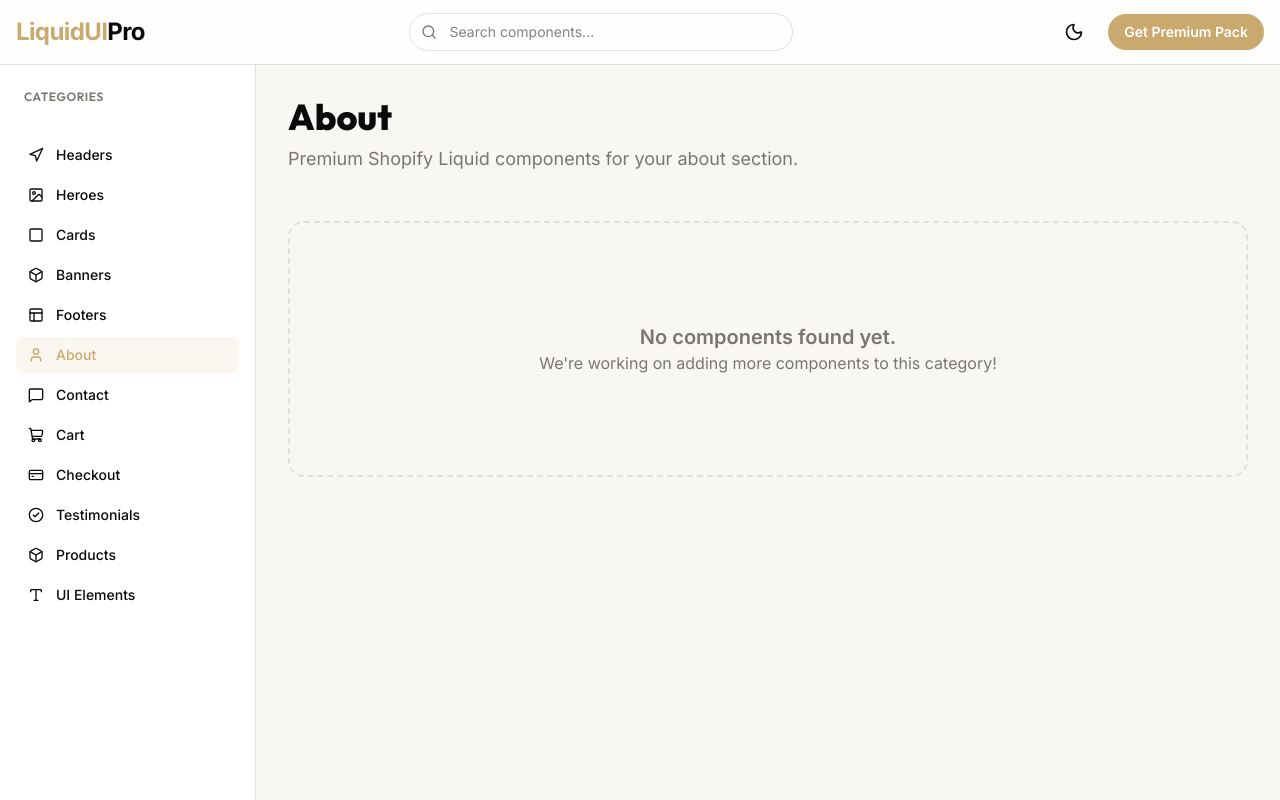
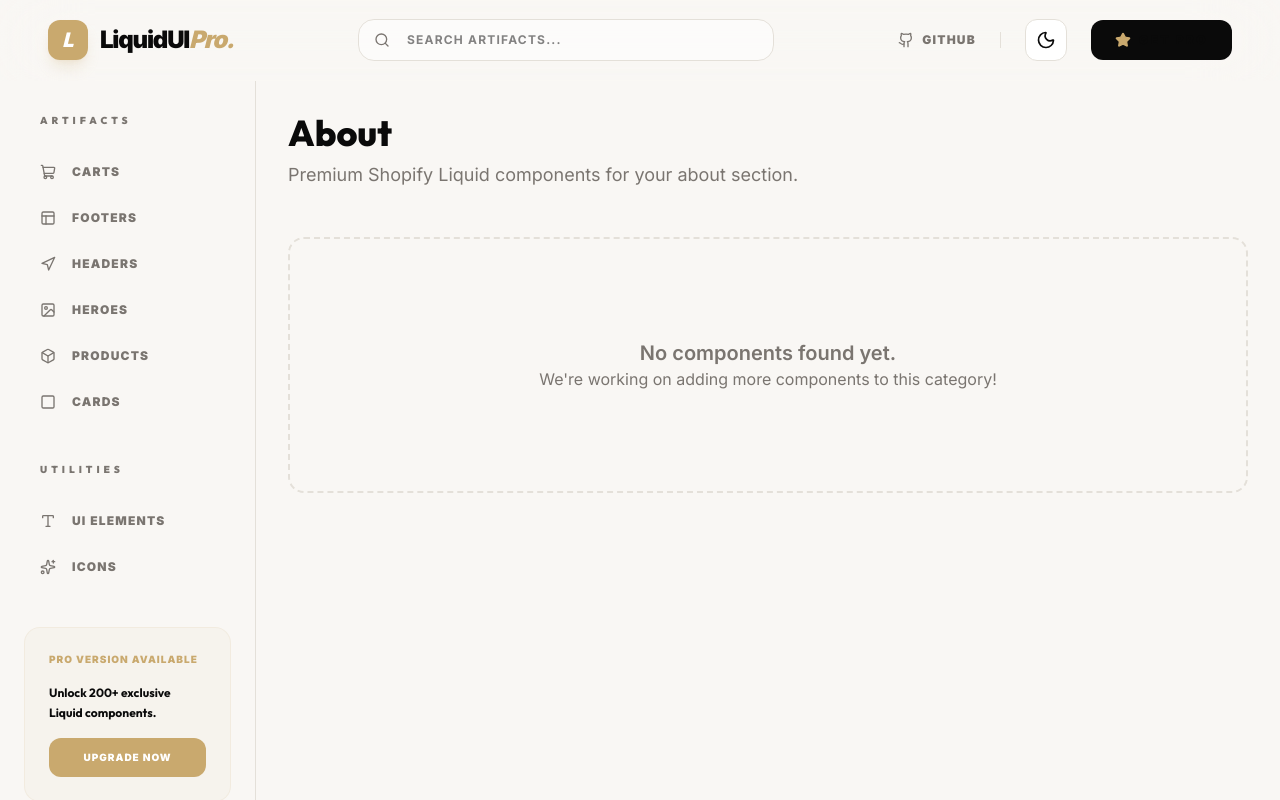
Before and after one commit to zeeshan912989/LiquidUIPro, a Next.js app: page /components/about in a window 1280 px wide. Built offline with nearby package versions, Linux system fonts and the light colour scheme.

Commit message:
Complete UI overhaul: Premium landing page, glassmorphic navigation, and refined component artifacts

```diff
--- a/app/page.tsx
+++ b/app/page.tsx
@@ -2,83 +2,164 @@ import Navbar from '@/components/ui/Navbar'
 import Sidebar from '@/components/ui/Sidebar'
 import ComponentCard from '@/components/ui/ComponentCard'
 import { components } from '@/lib/components'
-import { ArrowRight, Sparkles, Code, Zap } from 'lucide-react'
+import { ArrowRight, Sparkles, Code, Zap, ShoppingCart, Layout, Monitor, MousePointer2 } from 'lucide-react'
 
 export default function Home() {
+  const featuredComponents = components.slice(0, 6);
+  const categories = [
+    { name: 'Carts', count: 20, icon: ShoppingCart, color: 'bg-blue-500' },
+    { name: 'Footers', count: 20, icon: Layout, color: 'bg-purple-500' },
+    { name: 'Headers', count: 15, icon: Monitor, color: 'bg-emerald-500' },
+    { name: 'Product Pages', count: 12, icon: MousePointer2, color: 'bg-orange-500' },
+  ];
+
   return (
-    <div className="min-h-screen bg-bg">
+    <div className="min-h-screen bg-bg selection:bg-accent selection:text-white">
       <Navbar />
       <div className="flex">
         <Sidebar />
         <main className="flex-1 lg:pl-64">
-          <div className="container mx-auto px-4 py-8 md:px-8">
+          <div className="container mx-auto px-4 py-12 md:px-12 md:py-20">
+
             {/* Hero Section */}
-            <section className="relative mb-16 overflow-hidden rounded-3xl bg-accent px-8 py-16 text-white shadow-xl">
-              <div className="absolute right-0 top-0 -mr-20 -mt-20 h-64 w-64 rounded-full bg-white/10 blur-3xl" />
-              <div className="absolute bottom-0 left-0 -ml-20 -mb-20 h-64 w-64 rounded-full bg-accent-dark/30 blur-3xl" />
+            <section className="relative mb-24 overflow-hidden rounded-[2.5rem] bg-[#0f172a] px-8 py-24 text-white shadow-2xl md:px-16">
+              {/* Mesh Gradient Background */}
+              <div className="absolute inset-0 z-0 opacity-40">
+                <div className="absolute -left-1/4 -top-1/4 h-[800px] w-[800px] animate-pulse rounded-full bg-accent/20 blur-[120px]" />
+                <div className="absolute -right-1/4 bottom-0 h-[600px] w-[600px] animate-pulse rounded-full bg-blue-600/20 blur-[100px] delay-1000" />
+              </div>
 
-              <div className="relative z-10 max-w-2xl">
-                <div className="mb-4 inline-flex items-center gap-2 rounded-full bg-white/20 px-3 py-1 text-sm font-medium backdrop-blur-md">
-                  <Sparkles className="h-4 w-4" />
-                  <span>100+ Shopify Components</span>
+              <div className="relative z-10 grid gap-12 lg:grid-cols-2 lg:items-center">
+                <div>
+                  <div className="mb-6 inline-flex items-center gap-2 rounded-full border border-white/10 bg-white/5 px-4 py-1.5 text-xs font-bold uppercase tracking-widest backdrop-blur-md">
+                    <Sparkles className="h-4 w-4 text-accent" />
+                    <span className="text-accent">New: 20 Premium Cart Variants</span>
                   </div>
-                <h1 className="mb-6 text-4xl font-extrabold tracking-tight md:text-6xl">
-                  Build Shopify Stores <br />
-                  <span className="text-white/80">Faster Than Ever.</span>
+                  <h1 className="mb-8 text-5xl font-black leading-[1.1] tracking-tighter md:text-7xl lg:text-8xl">
+                    Elevate Your <br />
+                    <span className="bg-gradient-to-r from-white via-white to-white/50 bg-clip-text text-transparent">Shopify Store.</span>
                   </h1>
-                <p className="mb-8 text-lg text-white/90 md:text-xl">
-                  A curated library of premium Shopify Liquid components.
-                  Live preview, copy code, and deploy in seconds. Free forever.
+                  <p className="mb-10 max-w-lg text-lg leading-relaxed text-slate-400 md:text-xl">
+                    A curated collection of high-fidelity, production-ready Liquid components.
+                    Copy-paste premium designs directly into your theme.
                   </p>
                   <div className="flex flex-wrap gap-4">
-                  <button className="flex items-center gap-2 rounded-xl bg-white px-6 py-3 font-bold text-accent transition-transform hover:scale-105">
-                    Browse All Components
+                    <button className="flex items-center gap-3 rounded-2xl bg-accent px-8 py-4 font-black uppercase tracking-widest text-white shadow-xl shadow-accent/20 transition-all hover:scale-105 active:scale-95">
+                      Explore Library
                       <ArrowRight className="h-5 w-5" />
                     </button>
-                  <button className="flex items-center gap-2 rounded-xl border border-white/30 bg-white/10 px-6 py-3 font-bold text-white backdrop-blur-md transition-colors hover:bg-white/20">
-                    <Zap className="h-5 w-5" />
-                    Get Premium Pack
+                    <button className="group flex items-center gap-3 rounded-2xl border border-white/10 bg-white/5 px-8 py-4 font-black uppercase tracking-widest text-white backdrop-blur-md transition-all hover:bg-white/10">
+                      <Zap className="h-5 w-5 text-accent group-hover:animate-pulse" />
+                      Get Pro Access
                     </button>
+                  </div>
+                </div>
+
+                {/* Hero Visual */}
+                <div className="hidden lg:block">
+                  <div className="relative">
+                    <div className="absolute -inset-1 rounded-[2rem] bg-gradient-to-r from-accent to-blue-500 opacity-20 blur-2xl" />
+                    <div className="relative rounded-[2rem] border border-white/10 bg-white/5 p-4 backdrop-blur-xl">
+                      <div className="grid grid-cols-2 gap-4">
+                        {[...Array(4)].map((_, i) => (
+                          <div key={i} className="aspect-video overflow-hidden rounded-xl bg-slate-800/50 p-2">
+                             <div className="h-full w-full rounded-lg bg-slate-700/30" />
+                          </div>
+                        ))}
+                      </div>
+                    </div>
+                    {/* Floating Badge */}
+                    <div className="absolute -right-8 -top-8 animate-bounce duration-[3000ms]">
+                       <div className="rounded-2xl bg-accent p-6 shadow-2xl">
+                          <Code className="h-8 w-8 text-white" />
+                       </div>
+                    </div>
+                  </div>
                 </div>
               </div>
             </section>
 
-            {/* Features */}
-            <div className="mb-16 grid gap-8 md:grid-cols-3">
-              {[
-                { title: 'Live Preview', desc: 'See how components look on different devices instantly.', icon: Sparkles },
-                { title: 'One-Click Copy', desc: 'Copy production-ready Liquid and CSS with a single click.', icon: Code },
-                { title: 'Mobile First', desc: 'Every component is tested and optimized for mobile shoppers.', icon: Zap },
-              ].map((feature, i) => (
-                <div key={i} className="rounded-2xl border border-border-custom bg-bg-card p-6 shadow-sm">
-                  <div className="mb-4 flex h-12 w-12 items-center justify-center rounded-xl bg-accent/10 text-accent">
-                    <feature.icon className="h-6 w-6" />
+            {/* Quick Stats / Category Pill Marquee */}
+            <div className="mb-24 flex flex-wrap justify-center gap-6 md:gap-12">
+               {categories.map((cat, i) => (
+                 <div key={i} className="group flex cursor-pointer items-center gap-4 rounded-3xl border border-border-custom bg-bg-card p-4 px-8 shadow-sm transition-all hover:-translate-y-1 hover:shadow-md">
+                    <div className={cn("flex h-12 w-12 items-center justify-center rounded-2xl text-white shadow-lg", cat.color)}>
+                       <cat.icon className="h-6 w-6" />
                     </div>
-                  <h3 className="mb-2 text-xl font-bold text-text-custom">{feature.title}</h3>
-                  <p className="text-text-muted">{feature.desc}</p>
+                    <div>
+                       <h4 className="font-bold text-text-custom">{cat.name}</h4>
+                       <p className="text-[10px] font-black uppercase tracking-widest text-text-muted">{cat.count} Artifacts</p>
+                    </div>
                  </div>
                ))}
             </div>
 
-            {/* Featured Components */}
-            <section className="mb-16">
-              <div className="mb-8 flex items-center justify-between">
-                <h2 className="text-3xl font-extrabold text-text-custom">Featured Components</h2>
-                <button className="text-sm font-semibold text-accent hover:underline">View all</button>
+            {/* Main Components Grid */}
+            <section className="mb-24">
+              <div className="mb-12 flex flex-col justify-between gap-4 md:flex-row md:items-end">
+                <div>
+                  <h2 className="text-4xl font-black tracking-tighter text-text-custom md:text-5xl">Featured Artifacts.</h2>
+                  <p className="mt-4 text-text-muted">Our most popular high-conversion designs, ready for your theme.</p>
                 </div>
-              <div className="grid gap-6 md:grid-cols-2 xl:grid-cols-3">
-                {components.map((comp) => (
+                <button className="group flex items-center gap-2 rounded-xl border border-border-custom px-6 py-3 text-sm font-black uppercase tracking-widest text-text-custom transition-all hover:bg-text-custom hover:text-white">
+                  Browse All
+                  <ArrowRight className="h-4 w-4 group-hover:translate-x-1 transition-transform" />
+                </button>
+              </div>
+
+              <div className="grid gap-8 md:grid-cols-2 xl:grid-cols-3">
+                {featuredComponents.map((comp) => (
                   <ComponentCard key={comp.id} component={comp} />
-                ))}
-                {/* Placeholders for demo */}
-                {[1, 2].map((i) => (
-                  <div key={i} className="aspect-video animate-pulse rounded-xl bg-border-custom/20" />
                 ))}
               </div>
             </section>
+
+            {/* Value Props Section */}
+            <section className="grid gap-8 md:grid-cols-3">
+               {[
+                 {
+                   title: 'Liquid Optimized',
+                   desc: 'Every snippet is optimized for Shopify Online Store 2.0 with dynamic schemas.',
+                   icon: Code,
+                   accent: 'bg-emerald-500/10 text-emerald-600'
+                 },
+                 {
+                   title: 'Hyper Responsive',
+                   desc: 'Pixel-perfect rendering across mobile, tablet, and ultra-wide desktops.',
+                   icon: MousePointer2,
+                   accent: 'bg-blue-500/10 text-blue-600'
+                 },
+                 {
+                   title: 'Next-Gen Performance',
+                   desc: 'Zero-dependency CSS and lightweight SVGs ensure blazing fast page loads.',
+                   icon: Zap,
+                   accent: 'bg-accent/10 text-accent'
+                 },
+               ].map((prop, i) => (
+                 <div key={i} className="group rounded-[2rem] border border-border-custom bg-bg-card p-10 shadow-sm transition-all hover:border-accent/20">
+                    <div className={cn("mb-8 flex h-16 w-16 items-center justify-center rounded-[1.5rem] transition-transform group-hover:scale-110", prop.accent)}>
+                       <prop.icon className="h-8 w-8" />
                     </div>
+                    <h3 className="mb-4 text-2xl font-black tracking-tight text-text-custom">{prop.title}</h3>
+                    <p className="leading-relaxed text-text-muted">{prop.desc}</p>
+                 </div>
+               ))}
+            </section>
+
+          </div>
+
+          {/* Subtle Bottom Footer */}
+          <footer className="mt-20 border-t border-border-custom py-12 text-center">
+             <p className="text-[10px] font-black uppercase tracking-[0.4em] text-text-muted">
+                LiquidUI Pro &copy; 2026 // Built for the next generation of Shopify Merchants.
+             </p>
+          </footer>
         </main>
       </div>
     </div>
   )
 }
+
+function cn(...classes: string[]) {
+  return classes.filter(Boolean).join(' ')
+}
--- a/components/ui/Navbar.tsx
+++ b/components/ui/Navbar.tsx
@@ -1,7 +1,7 @@
 "use client"
 
 import Link from 'next/link'
-import { Search, Menu, Sun, Moon } from 'lucide-react'
+import { Search, Menu, Sun, Moon, Github, Star } from 'lucide-react'
 import { useTheme } from 'next-themes'
 import { useEffect, useState } from 'react'
 
@@ -12,40 +12,53 @@ export default function Navbar() {
   useEffect(() => setMounted(true), [])
 
   return (
-    <nav className="sticky top-0 z-50 w-full border-b border-border-custom bg-bg-card/80 backdrop-blur-md">
-      <div className="container mx-auto flex h-16 items-center justify-between px-4">
-        <div className="flex items-center gap-4">
+    <nav className="sticky top-0 z-[100] w-full border-b border-white/5 bg-bg/80 backdrop-blur-2xl">
+      <div className="container mx-auto flex h-20 items-center justify-between px-6 md:px-12">
+        <div className="flex items-center gap-6">
           <Menu className="h-6 w-6 lg:hidden" />
-          <Link href="/" className="flex items-center gap-2">
-            <span className="text-2xl font-bold tracking-tight text-accent">
-              LiquidUI<span className="text-text-custom">Pro</span>
+          <Link href="/" className="flex items-center gap-3">
+            <div className="flex h-10 w-10 items-center justify-center rounded-xl bg-accent text-white shadow-lg shadow-accent/20">
+               <span className="text-xl font-black italic">L</span>
+            </div>
+            <span className="text-2xl font-black tracking-tighter text-text-custom">
+              LiquidUI<span className="text-accent italic">Pro.</span>
             </span>
           </Link>
         </div>
 
-        <div className="hidden max-w-md flex-1 items-center gap-4 px-8 lg:flex">
-          <div className="relative w-full">
-            <Search className="absolute left-3 top-1/2 h-4 w-4 -translate-y-1/2 text-text-muted" />
+        <div className="hidden max-w-lg flex-1 items-center gap-4 px-12 lg:flex">
+          <div className="relative w-full group">
+            <Search className="absolute left-4 top-1/2 h-4 w-4 -translate-y-1/2 text-text-muted transition-colors group-focus-within:text-accent" />
             <input
               type="text"
-              placeholder="Search components..."
-              className="w-full rounded-full border border-border-custom bg-bg px-10 py-2 text-sm focus:outline-none focus:ring-2 focus:ring-accent/50"
+              placeholder="Search artifacts..."
+              className="w-full rounded-2xl border border-border-custom bg-bg-card/50 px-12 py-3 text-xs font-bold uppercase tracking-widest focus:outline-none focus:ring-2 focus:ring-accent/20 transition-all"
             />
           </div>
         </div>
 
-        <div className="flex items-center gap-4">
+        <div className="flex items-center gap-6">
+          <div className="hidden items-center gap-6 lg:flex">
+             <Link href="https://github.com/zeeshan912989/LiquidUIPro" className="flex items-center gap-2 text-xs font-black uppercase tracking-widest text-text-muted hover:text-text-custom transition-colors">
+                <Github className="h-4 w-4" />
+                <span>GitHub</span>
+             </Link>
+             <div className="h-4 w-px bg-border-custom" />
+          </div>
+
           <button
             onClick={() => setTheme(theme === 'dark' ? 'light' : 'dark')}
-            className="rounded-full p-2 hover:bg-bg"
+            className="rounded-xl border border-border-custom bg-bg-card p-2.5 text-text-custom transition-all hover:scale-110 active:scale-95"
           >
             {mounted && (theme === 'dark' ? <Sun className="h-5 w-5" /> : <Moon className="h-5 w-5" />)}
           </button>
+
           <Link
             href="/premium"
-            className="hidden rounded-full bg-accent px-4 py-2 text-sm font-semibold text-white transition-colors hover:bg-accent-dark md:block"
+            className="hidden items-center gap-2 rounded-xl bg-text-custom px-6 py-3 text-xs font-black uppercase tracking-[0.2em] text-bg transition-all hover:scale-105 hover:shadow-xl md:flex"
           >
-            Get Premium Pack
+            <Star className="h-4 w-4 fill-accent text-accent" />
+            Get Pro
           </Link>
         </div>
       </div>
--- a/components/ui/Sidebar.tsx
+++ b/components/ui/Sidebar.tsx
@@ -14,45 +14,45 @@ import {
   ShoppingCart,
   User,
   CheckCircle2,
-  Box
+  Box,
+  Sparkles
 } from 'lucide-react'
 
 const categories = [
+  { name: 'Carts', icon: ShoppingCart, slug: 'cart' },
+  { name: 'Footers', icon: Layout, slug: 'footers' },
   { name: 'Headers', icon: Navigation, slug: 'headers' },
   { name: 'Heroes', icon: ImageIcon, slug: 'heroes' },
+  { name: 'Products', icon: Box, slug: 'product' },
   { name: 'Cards', icon: Square, slug: 'cards' },
-  { name: 'Banners', icon: Box, slug: 'banners' },
-  { name: 'Footers', icon: Layout, slug: 'footers' },
-  { name: 'About', icon: User, slug: 'about' },
-  { name: 'Contact', icon: MessageSquare, slug: 'contact' },
-  { name: 'Cart', icon: ShoppingCart, slug: 'cart' },
-  { name: 'Checkout', icon: CreditCard, slug: 'checkout' },
-  { name: 'Testimonials', icon: CheckCircle2, slug: 'testimonials' },
-  { name: 'Products', icon: Box, slug: 'product' },
+]
+
+const utilities = [
   { name: 'UI Elements', icon: Type, slug: 'ui-elements' },
+  { name: 'Icons', icon: Sparkles, slug: 'icons' },
 ]
 
 export default function Sidebar() {
   const pathname = usePathname()
 
   return (
-    <aside className="fixed left-0 hidden h-[calc(100vh-4rem)] w-64 border-r border-border-custom bg-bg-card lg:block">
-      <div className="flex h-full flex-col overflow-y-auto px-4 py-6">
-        <div className="mb-8 px-2">
-          <h2 className="text-xs font-semibold uppercase tracking-wider text-text-muted">
-            Categories
+    <aside className="fixed left-0 hidden h-[calc(100vh-5rem)] w-64 bg-bg lg:block overflow-y-auto border-r border-border-custom pt-8">
+      <div className="flex h-full flex-col px-6">
+
+        <div className="mb-10">
+          <h2 className="mb-6 px-4 text-[10px] font-black uppercase tracking-[0.4em] text-text-muted">
+             Artifacts
           </h2>
-        </div>
-        <nav className="space-y-1">
+          <nav className="space-y-1.5">
             {categories.map((category) => (
               <Link
                 key={category.slug}
                 href={`/components/${category.slug}`}
                 className={cn(
-                "flex items-center gap-3 rounded-lg px-3 py-2 text-sm font-medium transition-colors",
+                  "flex items-center gap-4 rounded-xl px-4 py-3 text-xs font-black uppercase tracking-widest transition-all",
                   pathname === `/components/${category.slug}`
-                  ? "bg-accent/10 text-accent"
-                  : "text-text-custom hover:bg-bg"
+                    ? "bg-text-custom text-bg shadow-lg shadow-black/5"
+                    : "text-text-muted hover:bg-white hover:text-text-custom"
                 )}
               >
                 <category.icon className="h-4 w-4" />
@@ -61,6 +61,40 @@ export default function Sidebar() {
             ))}
           </nav>
         </div>
+
+        <div className="mb-10">
+          <h2 className="mb-6 px-4 text-[10px] font-black uppercase tracking-[0.4em] text-text-muted">
+             Utilities
+          </h2>
+          <nav className="space-y-1.5">
+            {utilities.map((category) => (
+              <Link
+                key={category.slug}
+                href={`/components/${category.slug}`}
+                className={cn(
+                  "flex items-center gap-4 rounded-xl px-4 py-3 text-xs font-black uppercase tracking-widest transition-all",
+                  pathname === `/components/${category.slug}`
+                    ? "bg-text-custom text-bg shadow-lg shadow-black/5"
+                    : "text-text-muted hover:bg-white hover:text-text-custom"
+                )}
+              >
+                <category.icon className="h-4 w-4" />
+                {category.name}
+              </Link>
+            ))}
+          </nav>
+        </div>
+
+        <div className="mt-auto pb-12">
+           <div className="rounded-2xl bg-accent/5 p-6 border border-accent/10">
+              <p className="text-[10px] font-black uppercase tracking-widest text-accent mb-4">Pro Version Available</p>
+              <h3 className="text-xs font-bold text-text-custom leading-relaxed mb-4">Unlock 200+ exclusive Liquid components.</h3>
+              <button className="w-full rounded-xl bg-accent py-3 text-[10px] font-black uppercase tracking-widest text-white transition-all hover:scale-105">
+                 Upgrade Now
+              </button>
+           </div>
+        </div>
+      </div>
     </aside>
   )
 }
```
Also changed, not shown: components/ui/ComponentCard.tsx (+37 -33 lines). Lines whose indentation alone changed are shown as unchanged.
